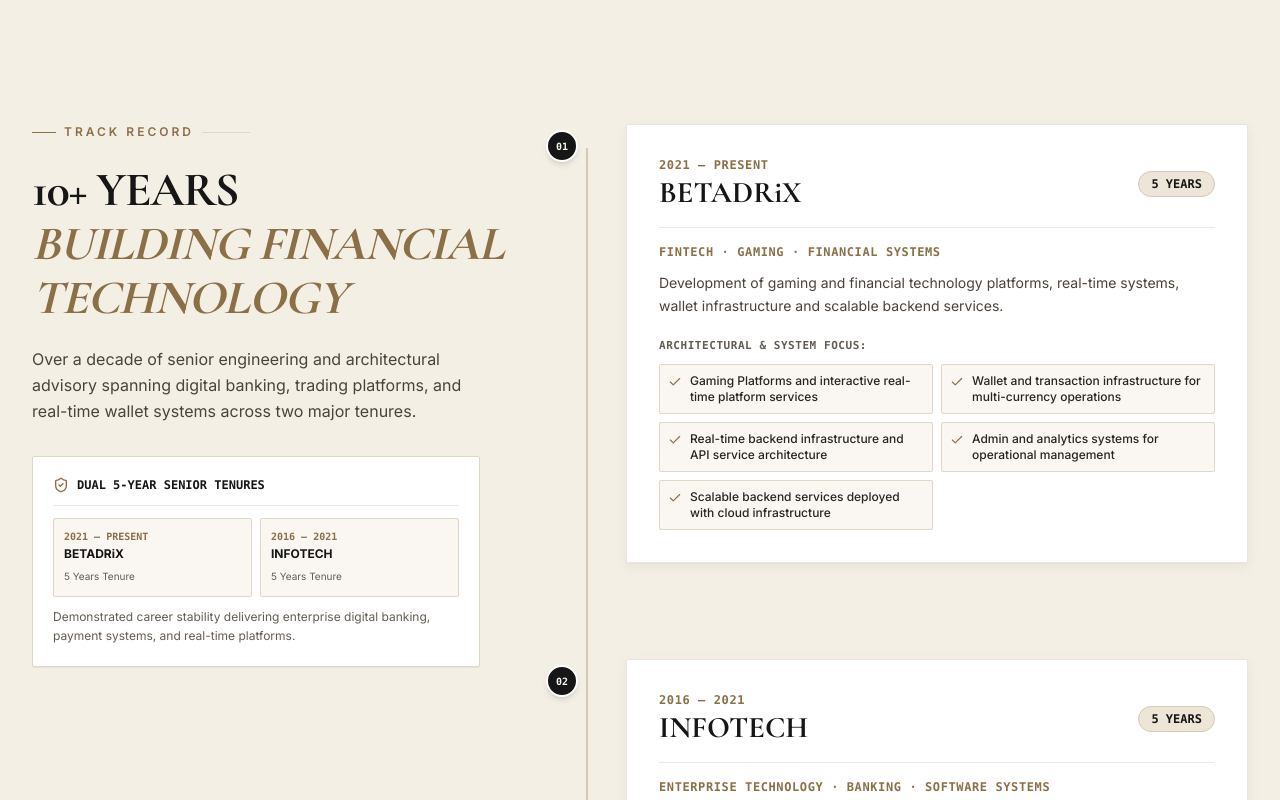
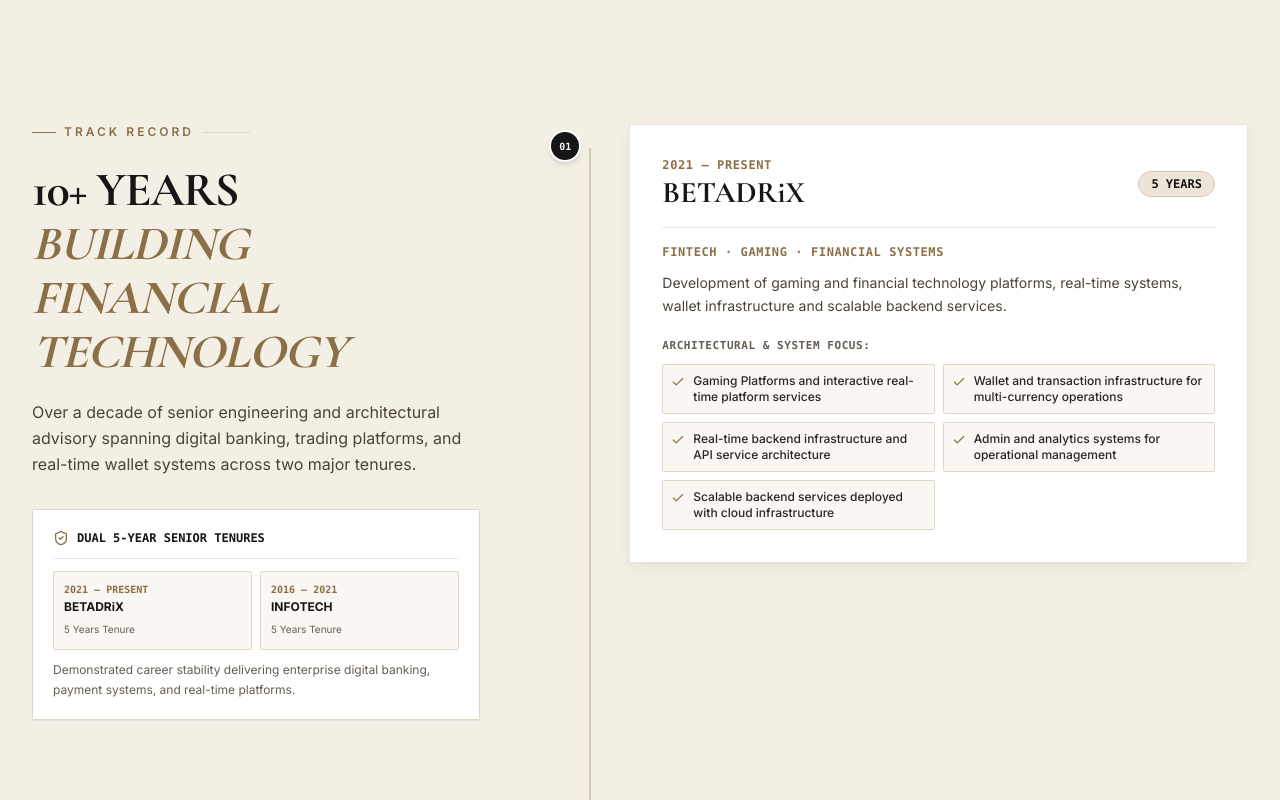
Before and after one commit to ojhaswatwani1905/portfolio, a Next.js app: page / in a window 1280 px wide. Shown: the part 3140-3940 px from the top of the page. Built offline with nearby package versions, Linux system fonts and the light colour scheme.

Commit message:
fix(experience): resolve sticky scroll layout with overflow-x clip and full-height runway

```diff
--- a/src/app/globals.css
+++ b/src/app/globals.css
@@ -20,7 +20,7 @@
     background-color: var(--paper-bg);
     color: var(--ink-black);
     font-family: var(--font-sans);
-    overflow-x: hidden;
+    overflow-x: clip;
     max-width: 100vw;
   }
 }
--- a/src/components/Experience.tsx
+++ b/src/components/Experience.tsx
@@ -2,7 +2,6 @@
 
 import React from "react";
 import { Check, ShieldCheck } from "lucide-react";
-import { motion } from "framer-motion";
 import { EXPERIENCES } from "@/data/portfolioData";
 
 export const Experience: React.FC = () => {
@@ -10,10 +9,12 @@
     <section id="experience" className="py-20 sm:py-28 relative">
       <div className="max-w-7xl mx-auto px-4 sm:px-6 lg:px-8">
 
-        <div className="grid grid-cols-1 lg:grid-cols-12 gap-10 lg:gap-14 items-start">
+        {/* Two-column layout on desktop: Left column stretches full height; inner container is sticky */}
+        <div className="grid grid-cols-1 lg:grid-cols-12 gap-10 lg:gap-16">
 
-          {/* LEFT COLUMN: Sticky on desktop (lg+), static on mobile */}
-          <div className="lg:col-span-5 lg:sticky lg:top-28 self-start space-y-6">
+          {/* LEFT COLUMN: Stretches full height of grid on desktop, providing the scroll runway */}
+          <div className="lg:col-span-5 relative">
+            <div className="lg:sticky lg:top-28 space-y-6">
 
               {/* Section Header Label */}
               <div className="flex items-center gap-2">
@@ -65,21 +66,18 @@
               </div>
 
             </div>
+          </div>
 
           {/* RIGHT COLUMN: Natural scroll column containing the experience cards */}
-          <div className="lg:col-span-7 relative">
+          <div className="lg:col-span-7 relative pb-8 lg:pb-56">
 
             {/* Timeline Vertical Rail */}
-            <div className="absolute left-3.5 sm:left-6 top-6 bottom-12 w-[2px] bg-[#D5C9B4]" />
+            <div className="absolute left-3.5 sm:left-6 top-6 bottom-16 lg:bottom-64 w-[2px] bg-[#D5C9B4]" />
 
-            <div className="space-y-10 lg:space-y-24 pl-7 sm:pl-16">
+            <div className="space-y-10 lg:space-y-72 pl-7 sm:pl-16">
               {EXPERIENCES.map((exp, idx) => (
-                <motion.div
+                <div
                   key={exp.id}
-                  initial={{ opacity: 0.9, y: 10 }}
-                  whileInView={{ opacity: 1, y: 0 }}
-                  viewport={{ once: true, margin: "-60px" }}
-                  transition={{ duration: 0.45, ease: "easeOut" }}
                   className="relative"
                 >
 
@@ -135,7 +133,7 @@
                     </div>
 
                   </div>
-                </motion.div>
+                </div>
               ))}
             </div>
 
```
Lines whose indentation alone changed are shown as unchanged.
